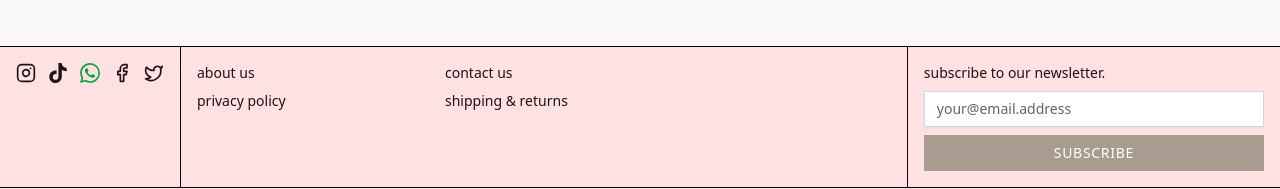
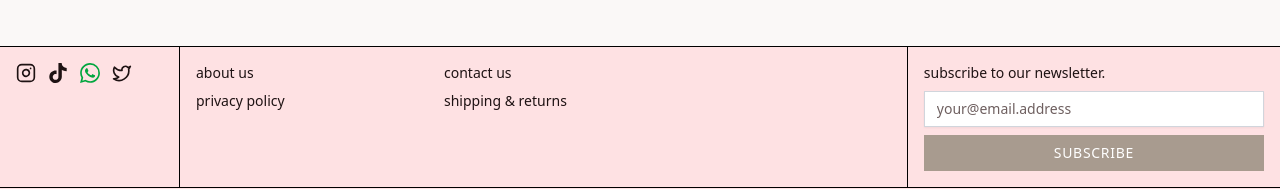
Before and after one commit to flawlessstrand/flawlessstrand, a Next.js app: page / in a window 1280 px wide. Shown: the part 4039-4228 px from the top of the page. Built offline with nearby package versions, Linux system fonts and the light colour scheme; no server answers.

Commit message:
fix 404 error

```diff
--- a/components/site-footer.tsx
+++ b/components/site-footer.tsx
@@ -41,14 +41,7 @@ export function SiteFooter() {
               >
                 <SiWhatsapp className="w-5 h-5 text-green-600" />
               </Link>
-              <Link
-                href="https://facebook.com"
-                target="_blank"
-                className="hover:opacity-70 transition-opacity"
-                aria-label="Facebook"
-              >
-                <Facebook className="w-5 h-5" />
-              </Link>
+
               <Link
                 href="https://twitter.com"
                 target="_blank"
```
